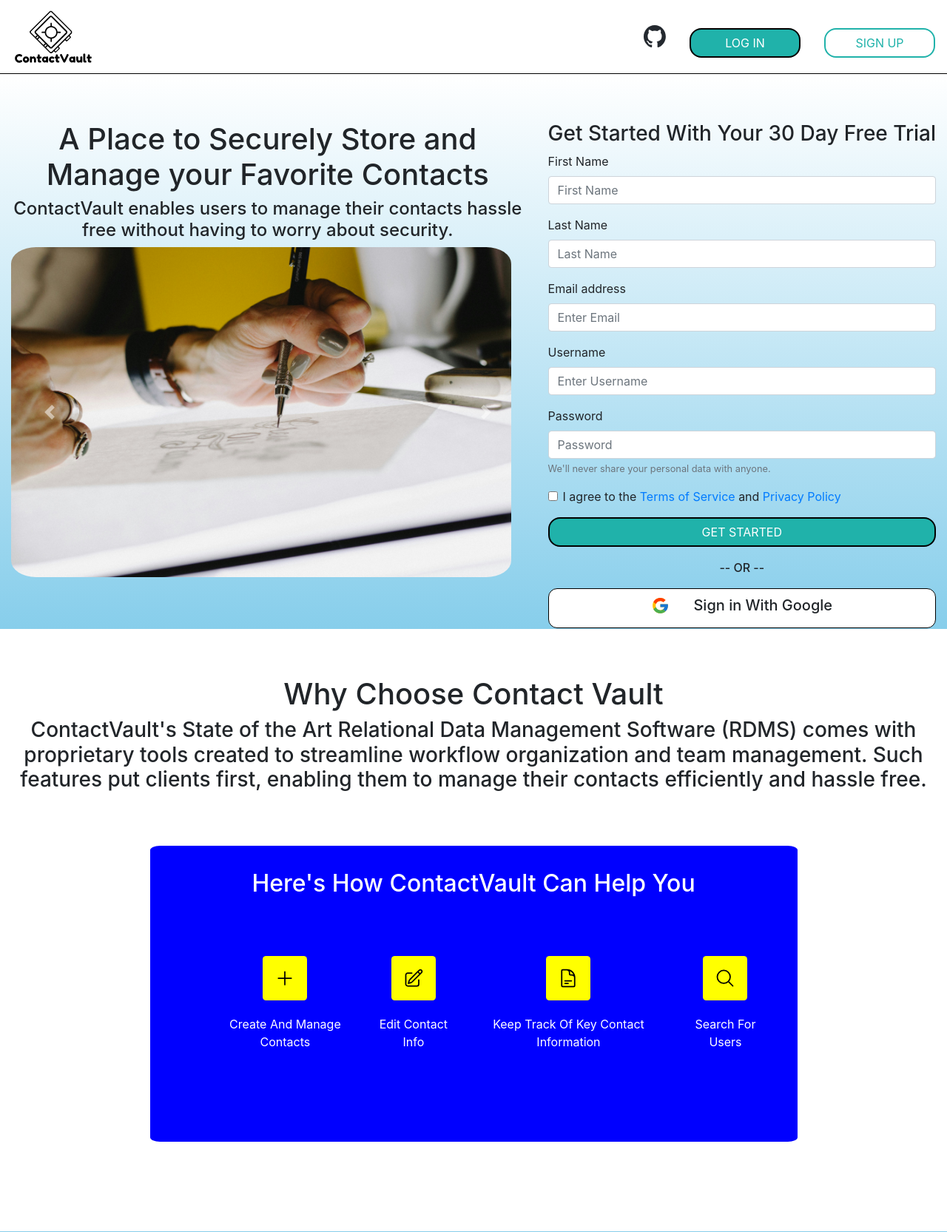
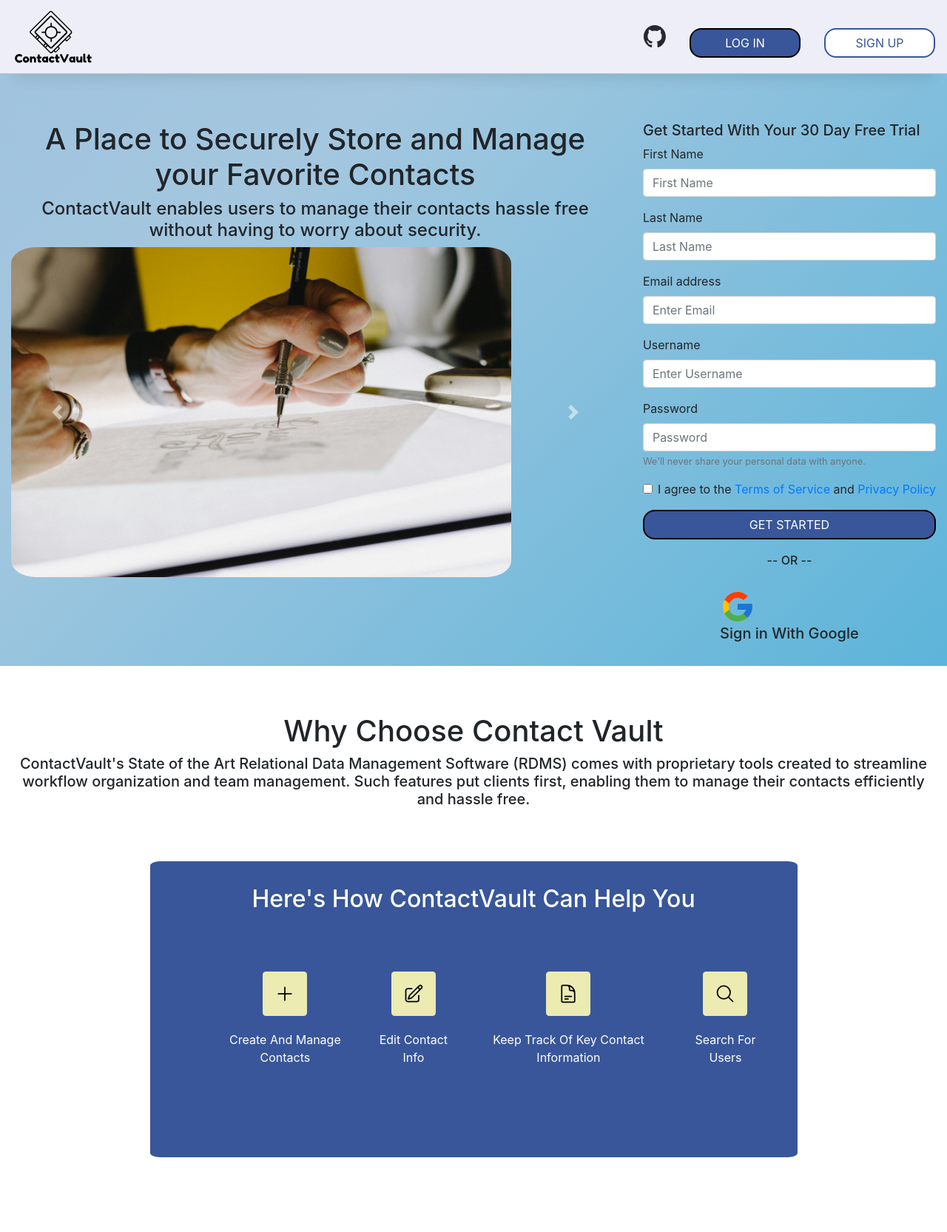
Before and after one commit to KaziAmin110/ContactVault, a PHP site: page /app/src/index.html in a window 1280 px wide. Shown: the top 1665 px of the page at 74% size. Run offline with PHP 8.4, Linux system fonts and the light colour scheme.

Commit message:
Update home.css
added new dynamic background with 4 different colors, no more google button, 100% on the accessibility report for lighthouse

```diff
--- a/app/src/css/home.css
+++ b/app/src/css/home.css
@@ -3,22 +3,22 @@
 }
 
 .btn-primary {
-    background-color: lightseagreen;
+    background-color: #385699;
     min-width: 150px;
 	border: 2px solid black;
     border-radius: 1rem;
 }
 
 .btn-primary:hover {
-    background-color: red;
+    background-color: #A03131;
     box-shadow: 0px 25px 20px -20px rgba(0, 0, 0, 0.45);
     transform: translateY(-5px);
 }
 
 .sign-up-btn {
     background-color: #fff;
-    color: lightseagreen;
-    border-color: lightseagreen;
+    color: #385699;
+    border-color: #385699;
 }
 
 .navbar {
@@ -26,10 +26,11 @@
     margin-left: 0px;
     margin-right: 0px;
     width: 100%;
-    border-bottom: 1px solid black;
+    border-bottom: 1px solid rgb(177, 196, 218);
     display: flex;
     justify-content: space-between;
-    background-color: white;
+    background-color: rgb(237, 238, 247);
+    box-shadow: 0px 25px 20px -20px rgba(0, 0, 0, 0.1);
 }
 
 .logo {
@@ -58,7 +59,10 @@
 flex-direction: row;
 justify-content: center;
 gap: 2rem;
-    background-image: linear-gradient(white, skyblue);
+background: linear-gradient(-45deg, #23a6d5, #a4c7df, #92b4db, #b9abf5);
+background-size: 400% 400%;
+animation: gradient 15s ease infinite;
+height: 100vh;
 }
 
 .carousel {
@@ -100,18 +104,6 @@
     align-items: center;
     gap: 1.25rem;
     margin-top: 1.2rem;
-}
-
-.google-btn {
-    width: 75px;
-    border-radius: 3rem;
-    background-color: #fff;
-    cursor: pointer;
-}
-
-.google-icon {
-    width: 25px;
-    height: 25px;
 }
 
 .footer {
@@ -156,7 +148,7 @@
 }
 
 .list-div {
-    background-color: blue;
+    background-color: #385699;
     color: white;
     padding: 2rem;
     width: 70%;
@@ -190,22 +182,22 @@
     width: 60px;
     height: 60px;
     color: black;
-    background-color: yellow;
+    background-color: rgb(235, 235, 178);
     border-radius: 7.5%;
     margin-bottom: 1.25rem;
     padding: 1rem;
-
-
 }
 
 .customer-input-header {
-    background-image: linear-gradient(skyblue, white);
+background: linear-gradient(-45deg, #23a6d5, #a4c7df, #92b4db, #b9abf5);
+background-size: 400% 400%;
+animation: gradient 15s ease infinite;
+height: 100vh;
 display: flex;
 justify-content: center;
 align-items: center;
 flex-direction: column;
 text-align: center;
-
 }
 
 .company-owner {
@@ -237,36 +229,34 @@
     border-radius: 5%;
   }
 
-  .google-btn {
-    width: 100%;
-    background-color: white;
-    cursor: pointer;
-    border: 1px solid black;
-    border-radius: 0.75rem;
-    padding-top: 10px;
-    padding-bottom: 10px;
-    margin-top: -10px;
-
-
-    display: flex;
-    justify-content: center;
-    align-self: flex-start;
-    gap: 2rem;
-    flex: 1;
-}
-
-.google-btn:hover {
-    box-shadow: 0px 25px 20px -20px rgba(0, 0, 0, 0.45);
-    transform: translateY(-5px);
-}
-
-.google-icon {
-    width: 25px;
-    height: 25px;
-}
 
 .footer > button {
     margin-top: 2rem;
+}
+
+@keyframes gradient {
+	0% {
+		background-position: 0% 50%;
+	}
+	50% {
+		background-position: 100% 50%;
+	}
+	100% {
+		background-position: 0% 50%;
+	}
+}
+
+
+h3{
+    font-size: 20px;
+}
+
+.h3-container {
+    max-width: 1000px;
+    margin: 0 auto;
+    padding: 10px;
+    text-align: center;
+    text-size-adjust: 1px;
 }
 
 /* X-Large Screen Sizes */
```
Lines whose indentation alone changed are shown as unchanged.
